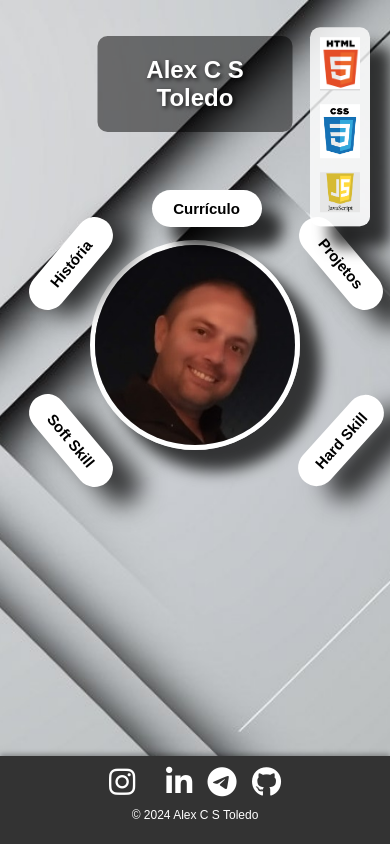
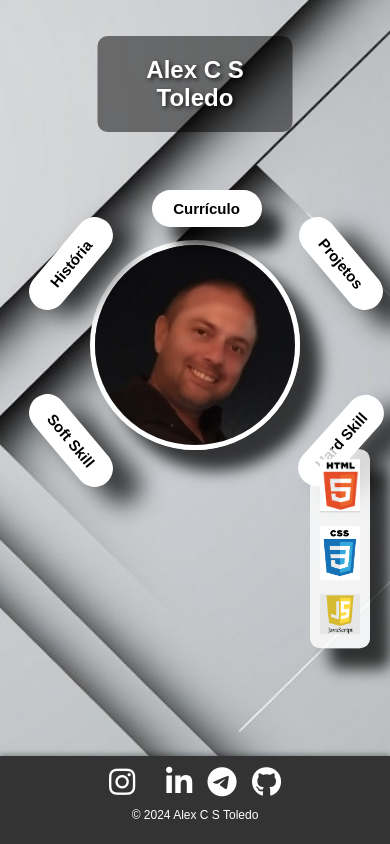
Before and after one commit to alexcruix/Meu-Blog, a PHP site: page / in a window 390 px wide. Run offline with PHP 8.4, Linux system fonts and the light colour scheme.

Commit message:
Update index.css

```diff
--- a/css/index.css
+++ b/css/index.css
@@ -701,7 +701,7 @@ footer p {
     .linguagem-programacao {
         position: fixed;
         right: 20px;
-        top: 15%;
+        top: 65%;
     }
 
     .linguagem-programacao img {
```
